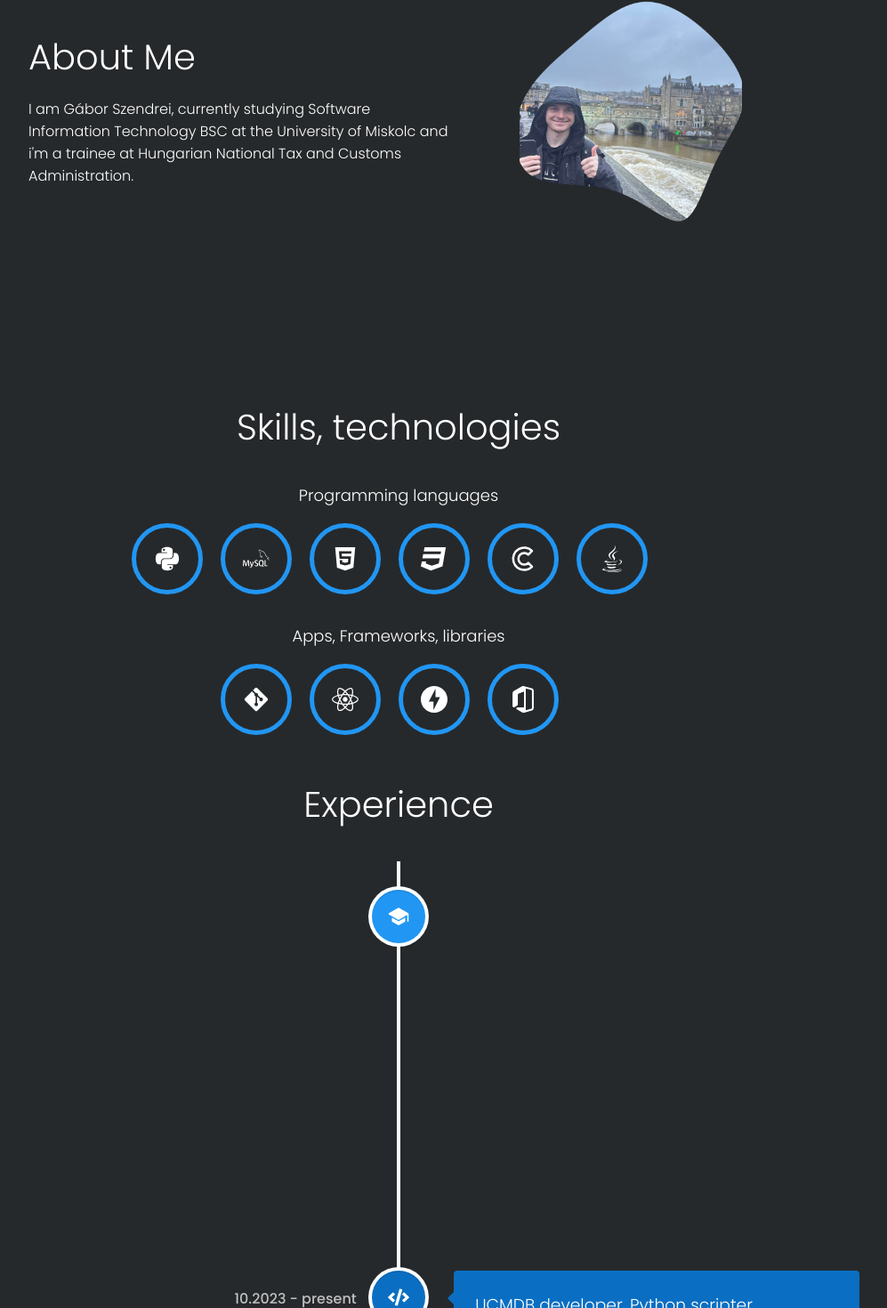
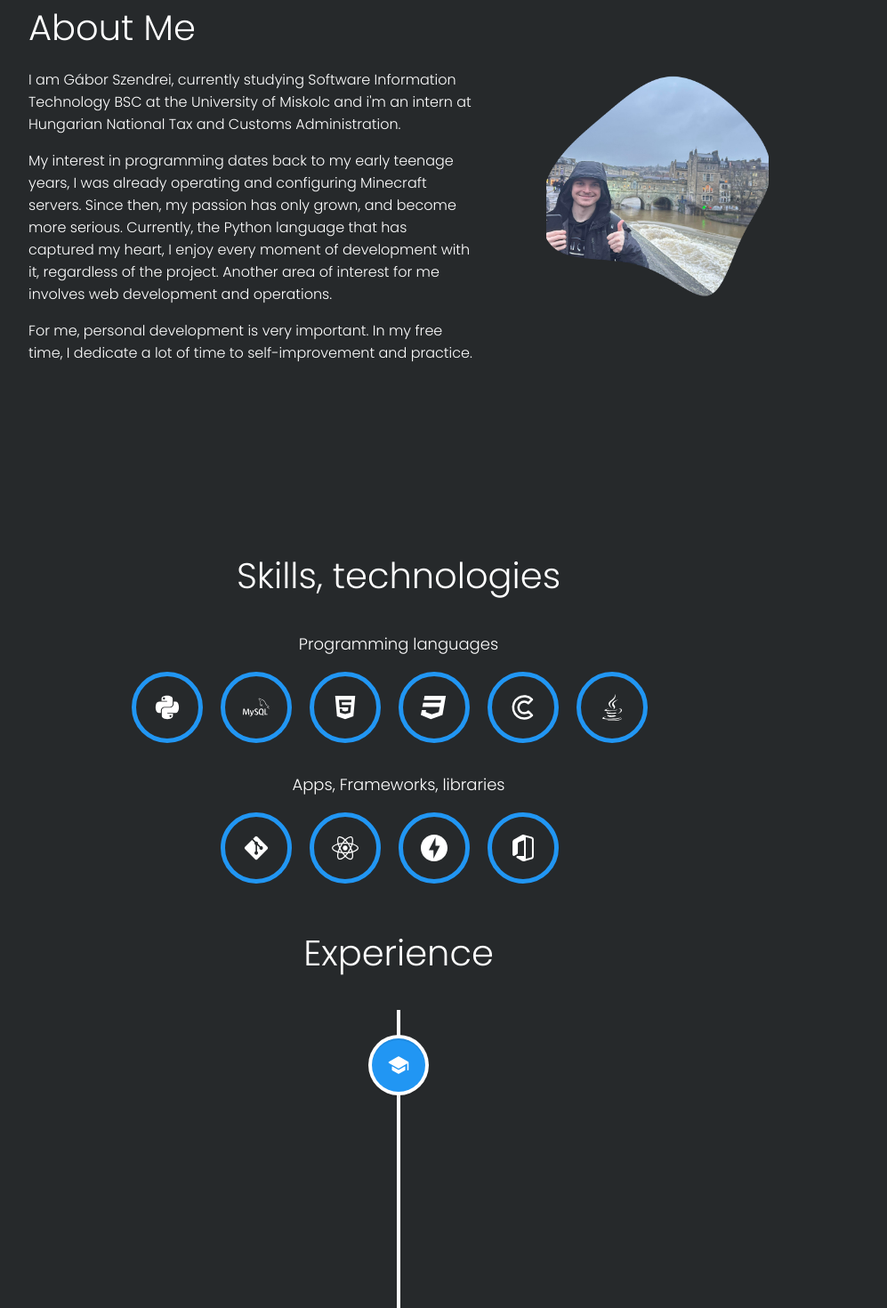
Before and after one commit to SzGabor1/portfolio, a React (Vite) app: page / in a window 1280 px wide. Shown: the part 333-1803 px from the top of the page at 89% size, without its empty margins (192-1189 px from the left). Built offline with nearby package versions, Linux system fonts and the light colour scheme.

Commit message:
Update HTML, TypeScript, and CSS files

```diff
--- a/index.html
+++ b/index.html
@@ -2,7 +2,7 @@
 <html lang="en">
   <head>
     <meta charset="UTF-8" />
-    <link rel="icon" type="image/svg+xml" href="/vite.svg" />
+    <link rel="icon" type="image" href="src/assets/profile_pics.png" />
     <meta name="viewport" content="width=device-width, initial-scale=1.0" />
     <title>Portfolio</title>
   </head>
--- a/src/App.tsx
+++ b/src/App.tsx
@@ -34,24 +34,24 @@ function App() {
       location: 'Miskolc',
       startDate: '2022',
       endDate: 'present',
-      description: 'I am currently studying at the University of Miskolc, where I am studying software information technology. I am currently in the 3rd semester of my studies. I am interested in the field of software development, so I am constantly learning new things. I am currently learning the basics of web development, and I am also interested in the field of artificial intell',
+      description: 'I am currently studying at the University of Miskolc, where I am studying software information technology. I am currently in the 3rd semester of my studies. My thesis is a 2D action-adventure game, which I developed in Python using Pygame libary.',
     },    {
       type: 'work',
-      title: 'UCMDB developer, Python scripter',
-      company: 'National Tax and Customs Administration.',
+      title: 'Intern',
+      company: 'National Tax and Customs Administration. - Hungary',
       location: 'Miskolc',
       startDate: '10.2023',
       endDate: 'present',
-      description: 'Exploring the server infrastructure of virtual environments.      Network infrastructure reconnaissance.      Programmatically addressing discovered devices through specific protocols.   Establishing interfaces between monitoring devices and the reconnaissance tool.',
+      description: "I'm assisting in the exploration of network infrastructure through uCMDB, as well as contributing to the creation of various views and reports based on data. Additionally, I'm involved in establishing interfaces between uCMDB and unsupported devices using Python and REST API.",
     },
     {
       type: 'work',
-      title: 'Python developer',
+      title: 'Intership',
       company: 'Amtech rendszerház kft.',
       location: 'Budapest',
       startDate: '09.2023',
       endDate: '06.2023',
-      description: 'I spent my internship at Amtech Rendszerház Kft., where I worked on pygame-based gamedevelopment. During the project, I used MySQL database, FastAPI framework and Pythonbase libraries. With the help of my experience, I managed to create an interactive game,which I will present as a thesis.',
+      description: 'I spent my internship at Amtech Rendszerház Kft., where I worked on pygame-based game development. During the project, I used MySQL database, FastAPI framework and other Pythonbased libraries. With the help of my experience, I managed to create an interactive game, which I will present as a thesis.',
     },
     {
       type: 'work',
@@ -66,10 +66,10 @@ function App() {
       type: 'work',
       title: 'Warehouse worker',
       company: 'Italkereskedő-ház zrt.',
-      location: 'City, Country',
+      location: 'Sárospatak',
       startDate: '07.2019',
       endDate: '09.2019',
-      description: 'Storage, movement, warehouse placement of goods, physical loading and unloadingonto/from trucks. Participation in customer service. Receiving orders, checking theirquantity and quality.'
+      description: 'My job involved handling storage, movement, and warehouse placement of goods, as well as physically loading and unloading onto/from trucks. Additionally, I actively participated in customer service by receiving orders and meticulously checking their quantity and quality.'
     },
     {
       type: 'school',
@@ -78,7 +78,7 @@ function App() {
       location: 'Sátoraljaújhely',
       startDate: '2017',
       endDate: '2021',
-      description: 'I graduated from Szent István Katolikus Technikum és Gimnázium in 2021. I studied in the field of information technology. During my studies, I learned the basics of programming, webdevelopment, and I also learned the basics of computer networks and hardware.'
+      description: 'I graduated from Szent István Katolikus Technikum és Gimnázium in 2021. I studied in the field of information technology. During my studies, I learned the basics of programming, webdevelopment, and I also learned about computer networks and hardware.'
     },
     {
       type: 'work',
@@ -104,11 +104,11 @@ function App() {
       image: blogjpg,
     },    {
       title: 'Worktime Calculator',
-      description: 'This small app was made to calculate the worktime of my friend. The app is written in Python, and it has a simple GUI. The app is able to calculate the worktime, and it can also save the data to a file.',
+      description: "This application was created to calculate my friend's work hours. It is programmed in Python and features a straightforward graphical user interface. Not only can the application compute work hours, but it can also store the data in a file.",
       image: wcjpg,
     },    {
       title: 'SAN switch interface',
-      description: "I've made an interface for SAN switches. The interface is written in Python, and it's using REST API to communicate with the switches. The interface is able to discover the switches, and upload the CIs and connections to the uCMDB.",
+      description: "I've made an interface for SAN switches. The interface was written in Python, and it's using REST API to communicate with the switches. The interface is able to discover the brocade SAN switches, and upload the CIs and connections to the uCMDB.",
       image: sanifpng,
     }
   ];
--- a/src/components/about.tsx
+++ b/src/components/about.tsx
@@ -5,7 +5,12 @@ const About = () => {
     <div className="about">
 
         <h2>About Me</h2>
-        <p>I am Gábor Szendrei, currently studying Software Information Technology BSC at the University of Miskolc and i'm a trainee at Hungarian National Tax and Customs Administration.</p>
+        <p>I am Gábor Szendrei, currently studying Software Information Technology BSC at the University of Miskolc and i'm an intern at Hungarian National Tax and Customs Administration.</p>
+
+        <p>My interest in programming dates back to my early teenage years, I was already operating and configuring Minecraft servers. Since then, my passion has only grown, and become more serious. Currently, the Python language that has captured my heart, I enjoy every moment of development with it, regardless of the project. Another area of interest for me involves web development and operations.</p>
+
+        <p>For me, personal development is very important. In my free time, I dedicate a lot of time to self-improvement and practice.</p>
+
    </div>
 
   );
--- a/src/styles/about.css
+++ b/src/styles/about.css
@@ -35,4 +35,11 @@
       text-align: center;
       width: 90%;
     }
+    .about h2{
+      text-align: left;
+    }
+    .about p{
+      text-align: left;
+    }
+
   }
--- a/src/styles/projects.css
+++ b/src/styles/projects.css
@@ -16,6 +16,7 @@
     align-items: center;
     border-radius: 1rem;
     color: #fff;
+    height: 600px;
 }
 .project-content p {
     padding: 0rem 2rem 1rem 2rem;
@@ -53,5 +54,7 @@
 @media(max-width:768px) {
     .project-content {
         margin: 0;
+        margin-right: 10px;
+        margin-left: 10px;
     }
 }
```
